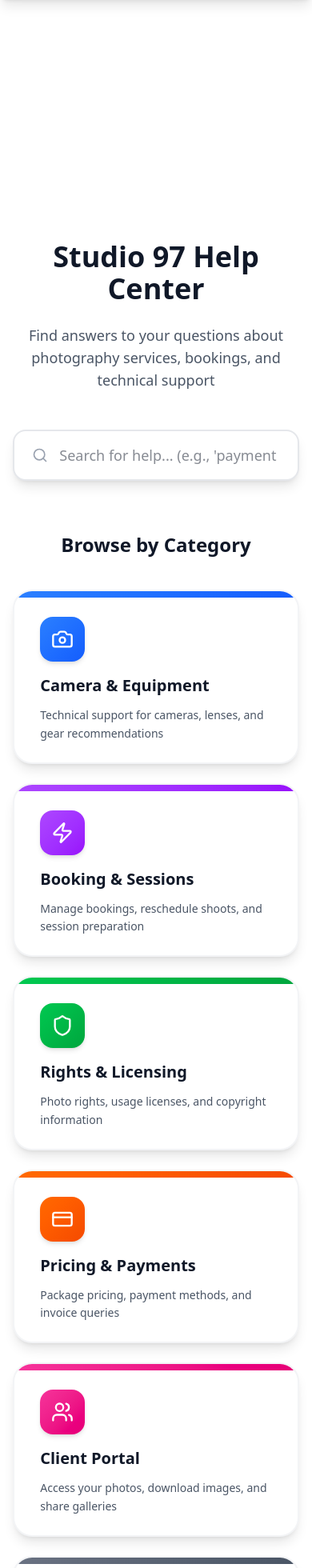
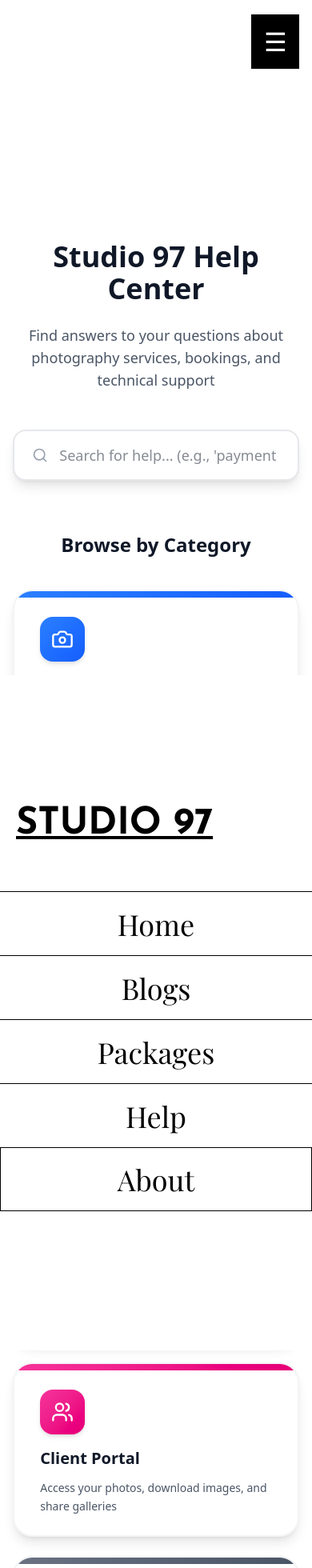
Before and after one commit to Hardik0502/CLG97, a React (Vite) app in the folder Studio97/: page /help in a window 390 px wide. Shown: the top 1960 px of the page at 80% size. Built offline with nearby package versions, Linux system fonts and the light colour scheme.

Commit message:
Responsive Footer

```diff
--- a/Studio97/src/Constants/Navbar/Navbar.jsx
+++ b/Studio97/src/Constants/Navbar/Navbar.jsx
@@ -1,12 +1,16 @@
 import { useGSAP } from '@gsap/react'
-import React from 'react'
-import { Link } from 'react-router-dom'
+import React, { useRef, useState } from 'react'
+import { Link, NavLink } from 'react-router-dom'
 import gsap from 'gsap'
 import ScrollTrigger from 'gsap/ScrollTrigger'
 
 gsap.registerPlugin(ScrollTrigger);
 
+
 const Navbar = () => {
+
+  const [navclick, setnavclick] = useState(false);
+  const navRef = useRef(null);
 
   useGSAP(() => {
 
@@ -60,13 +64,43 @@ const Navbar = () => {
 
     })
 
+    // For Hamburger
 
-  }, [])
+
+
+    // const tl = gsap.timeline({ paused: true });
+
+    if (!navRef.current) return;
+
+    if (navRef.current) {
+      //  navRef.current = gsap.timeline( { paused : true } );
+
+      gsap.to(navRef.current, {
+        yPercent: navclick ? 0 : 100,
+        duration: 0.6,
+        ease: 'power3.out'
+      })
+    }
+
+  }, [navclick])
+
 
 
   return (
-    <div className='navbar w-full fixed top-0 z-50 font-[font2]
-bg-white/40 backdrop-blur-md shadow-lg transition-colors duration-300'>
+    <>
+      <div className='  navbar hidden lg:block
+  fixed
+  top-0
+  left-0
+  w-full
+  h-20
+  sm:h-[70px]
+  lg:h-[90px]
+  z-50
+  font-[font2]
+  bg-white/40
+  backdrop-blur-md
+  shadow-lg transition-colors duration-300'>
 
         {/* <div className="nav flex h-full items-center justify-center ">
 
@@ -93,7 +127,7 @@ bg-white/40 backdrop-blur-md shadow-lg transition-colors duration-300'>
 
         {/* </div> */}
 
-      <nav className='nav flex justify-center gap-8 items-center' >
+        <nav className='nav relative h-full w-full flex items-center justify-between lg:justify-center lg:gap-8 ' >
           <div className="leftLink text-[25px] font-[font3] flex gap-4 ">
             <Link to='/' className='navlink text-black drop-shadow-md hover:text-gray-300 transition-colors'>
               Home
@@ -107,7 +141,14 @@ bg-white/40 backdrop-blur-md shadow-lg transition-colors duration-300'>
           </div>
           <div className="logo">
             <Link to='/' >
-          <h1 className='text-[55px] font-[font5] text-black drop-shadow-lg'>
+              <h1 className=' text-[26px]
+      sm:text-[30px]
+      md:text-[36px]
+      lg:text-[55px]
+      font-[font5]
+      text-black
+      drop-shadow-lg
+      whitespace-nowrap'>
                 STUDIO 97
               </h1>
             </Link>
@@ -122,8 +163,95 @@ bg-white/40 backdrop-blur-md shadow-lg transition-colors duration-300'>
           </div>
         </nav>
 
+      </div>
+
+      {!navclick && (
+        <button className=' fixed top-[18px] right-[4vw]
+    z-100
+    w-15
+    h-17
+    text-[32px]
+    lg:hidden bg-black '
+          onClick={() => setnavclick(true)}
+        >
+          ☰
+        </button>
+      )}
+
+      <div
+        ref={navRef}
+        className="
+    mobile-nav
+    fixed
+    top-0
+    left-0
+    w-full
+    h-screen
+    bg-white
+    z-90
+    lg:hidden
+  "
+      //  style={{ transform: 'translateY(-100%)' }}
+      >
+        <div className="relative w-full h-full">
+
+          {/* CLOSE BUTTON */}
+          {navclick && (
+            <button
+              onClick={() => setnavclick(false)}
+              className="
+      absolute
+      top-5
+      w-15
+      h-17
+      right-[4vw]
+      text-[32px]
+      bg-black
+    "
+            >
+              ✕
+            </button>
+          )}
+          {/* LOGO */}
+          <h1 className="
+    absolute
+    top-[18%]
+    left-5
+    flex
+    underline
+    justify-center
+    items-center
+    text-[12vw]
+    font-[font2]
+    text-black
+  ">
+            STUDIO 97
+          </h1>
+
+          {/* LINKS */}
+          <div className="
+    absolute
+    top-[32%]
+    w-full
+    h-full
+    flex
+    flex-col
+    text-[36px]
+    font-[font3]
+    text-black
+  ">
+            <Link to="/" className=' h-20 flex justify-center items-center border-t border-black' >Home</Link>
+            <Link to="/blogs" className='h-20 flex justify-center items-center border-t border-black' >Blogs</Link>
+            <Link to="/package" className='h-20 flex justify-center items-center border-t border-black'>Packages</Link>
+            <Link to="/help" className=' h-20 flex justify-center items-center border-t border-black'>Help</Link>
+            <Link to="/about" className=' h-20 flex justify-center items-center border border-black' >About</Link>
+          </div>
 
         </div>
+
+      </div>
+
+    </>
   )
 }
 
```
Lines whose indentation alone changed are shown as unchanged.
